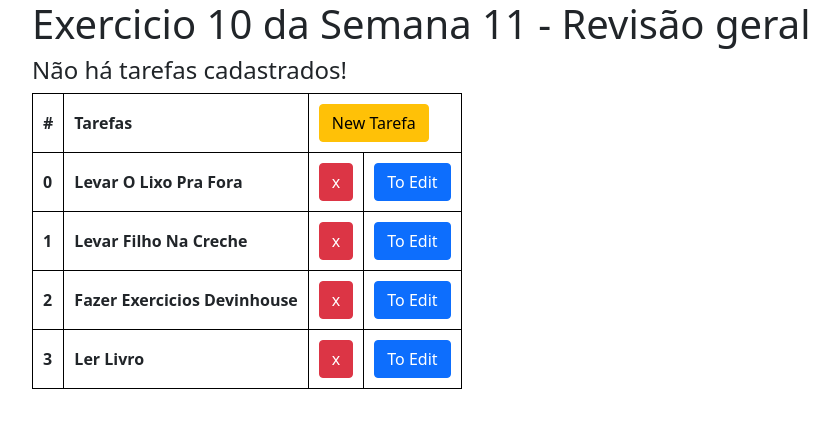
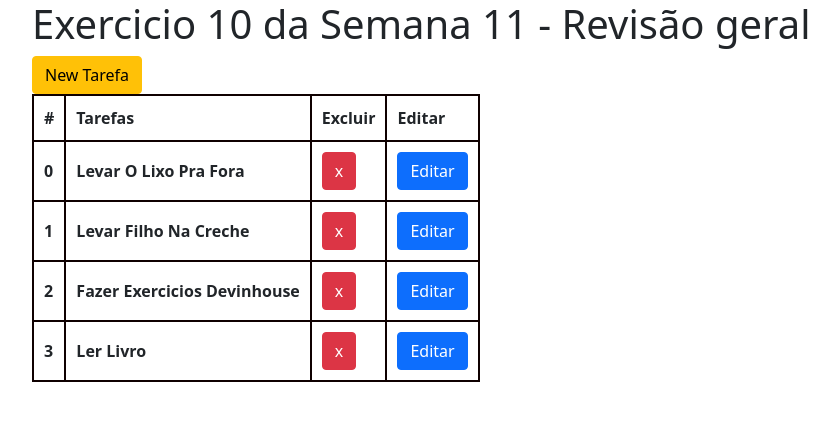
Before and after one commit to Elianehenri/Devinhouse-Angular, an Angular app in the folder 11semana/diretivas/: page / in a window 1280 px wide. Shown: the top 428 px of the page, without its empty margins (50-889 px from the left). Built offline with nearby package versions, Linux system fonts and the light colour scheme.

Commit message:
Exercicio 10

```diff
--- a/11semana/diretivas/src/app/components/exercicio10/exercicio10.component.css
+++ b/11semana/diretivas/src/app/components/exercicio10/exercicio10.component.css
@@ -1,4 +1,4 @@
 th{
   padding: 10px;
-  border: 1px solid black;
+  border: 2px solid rgb(15, 0, 0);
 }
--- a/11semana/diretivas/src/app/components/exercicio10/exercicio10.component.html
+++ b/11semana/diretivas/src/app/components/exercicio10/exercicio10.component.html
@@ -2,22 +2,25 @@
   <h1>Exercicio 10 da Semana 11 - Revisão geral</h1>
 </div>
 <div class="container">
-  <button *ngIf="list.length == 0" class="btn btn-success" (click)="btnNewTarefa()">New Tarefa</button>
-  <div *ngIf="list.length !==  0">
-      <h4>Não há tarefas cadastrados!</h4>
+
+  <!-- <button *ngIf="list.length == 0"  (click)="btnNewTarefa()">New Tarefa</button> -->
+  <div >
+    <button class="btn btn-warning" (click)="btnNewTarefa()">New Tarefa</button>
+      <h4 *ngIf="list.length ==  0" >Não há tarefas cadastrados!</h4>
   </div>
   <table *ngIf="list.length != 0">
       <thead>
           <th>#</th>
           <th>Tarefas</th>
-          <th colspan="2"><button class="btn btn-warning" (click)="btnNewTarefa()">New Tarefa</button></th>
+          <th>Excluir</th>
+          <th>Editar</th>
       </thead>
       <tbody *ngFor="let lists of list; let i = index">
           <tr>
               <th>{{ i }}</th>
               <th>{{ lists.tarefa | titlecase }}</th>
               <th><button class="btn btn-danger" (click)="remover(i)"> x </button></th>
-              <th><button class="btn btn-primary" (click)="editar(i)"> To Edit </button></th>
+              <th><button class="btn btn-primary" (click)="editar(i)"> Editar </button></th>
           </tr>
       </tbody>
 
```
